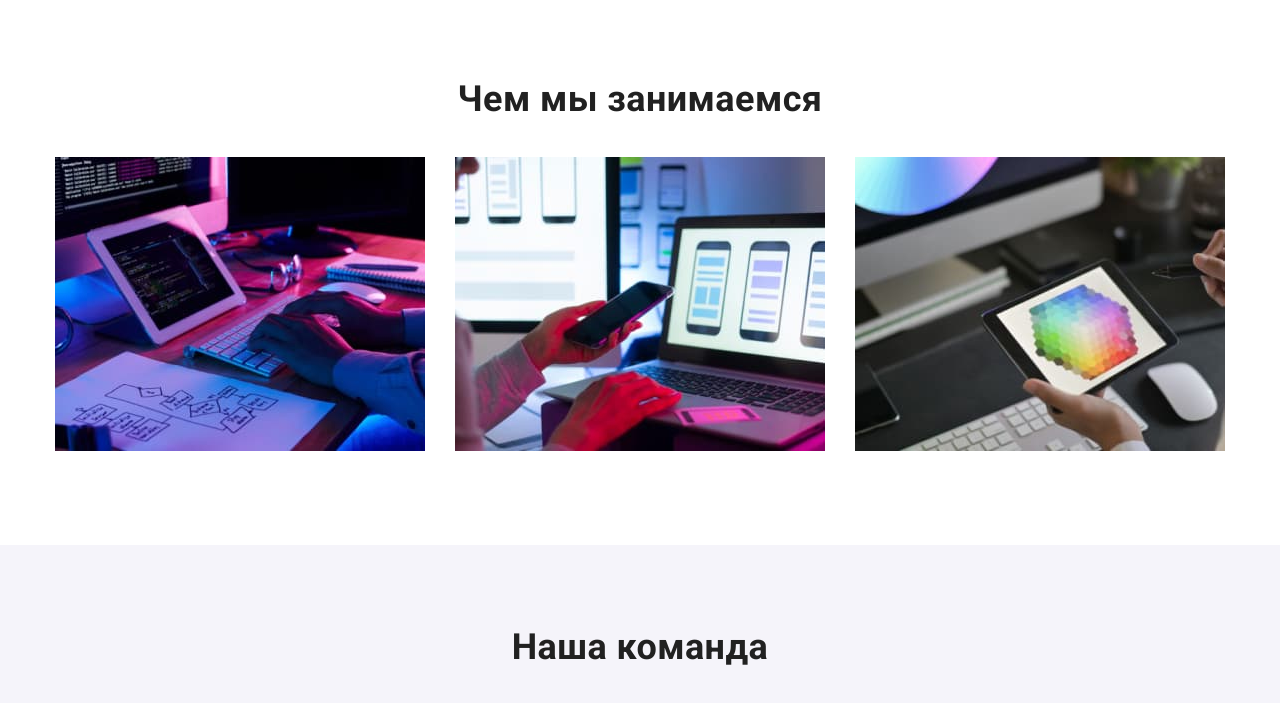
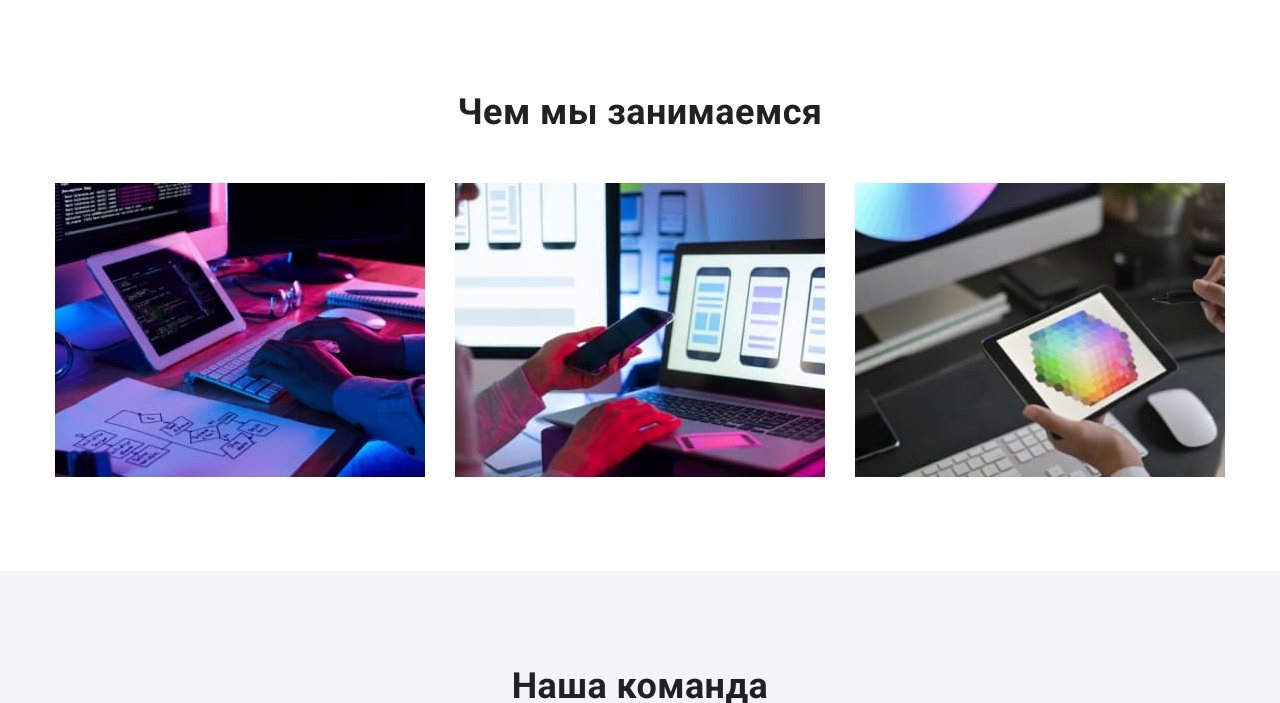
Before and after one commit to NikitaShpanko/goit-markup-hw-03, a plain HTML site: page index.html in a window 1280 px wide. Shown: the part 875-1578 px from the top of the page. Drawn offline with nearby package versions, Linux system fonts and the light colour scheme.

Commit message:
fixed line-heights

```diff
--- a/css/styles.css
+++ b/css/styles.css
@@ -40,7 +40,7 @@ a {
 body {
   font-family: "Roboto", sans-serif;
   font-size: 14px;
-  line-height: 1.172em;
+  line-height: 1.172;
   letter-spacing: 0.03em;
   color: var(--main-color);
   background: #e5e5e5;
@@ -200,14 +200,14 @@ body {
 .quality-name {
   font-size: 14px;
   font-weight: 700;
-  line-height: 1.17;
+  line-height: 1.167;
   text-transform: uppercase;
   margin-bottom: 10px;
 }
 
 .quality-explanation {
   color: var(--secondary-color);
-  line-height: 1.714em;
+  line-height: 1.714;
 }
 
 .std-section {
@@ -216,8 +216,9 @@ body {
   padding-bottom: 94px;
 }
 
-.about-us-title {
+.std-title {
   font-size: 36px;
+  line-height: 1.167;
   text-align: center;
   margin: 0 0 50px 0;
 }
@@ -312,6 +313,7 @@ body {
 .footer-contact {
   color: var(--background-light);
   margin-top: 9px;
+  line-height: 1.714;
 }
 
 .footer-contact-link {
--- a/index.html
+++ b/index.html
@@ -62,7 +62,7 @@
         </section>
         <section class="std-section">
             <div class="container">
-                <h2 class="about-us-title">Чем мы занимаемся</h2>
+                <h2 class="std-title">Чем мы занимаемся</h2>
                 <ul class="flex list space">    <!--what-we-do-list-->
                     <li class="what-we-do">
                         <img src="./images/what-we-do1.jpg"
@@ -89,7 +89,7 @@
         </section>
         <section class="team">
             <div class="container">
-                <h2 class="about-us-title">Наша команда</h2>
+                <h2 class="std-title">Наша команда</h2>
                 <ul class="flex list space">  <!--team-list-->
                     <li class="team-member">
                         <img src="./images/person1.jpg" alt="Игорь Демьяненко" width=270>
```
